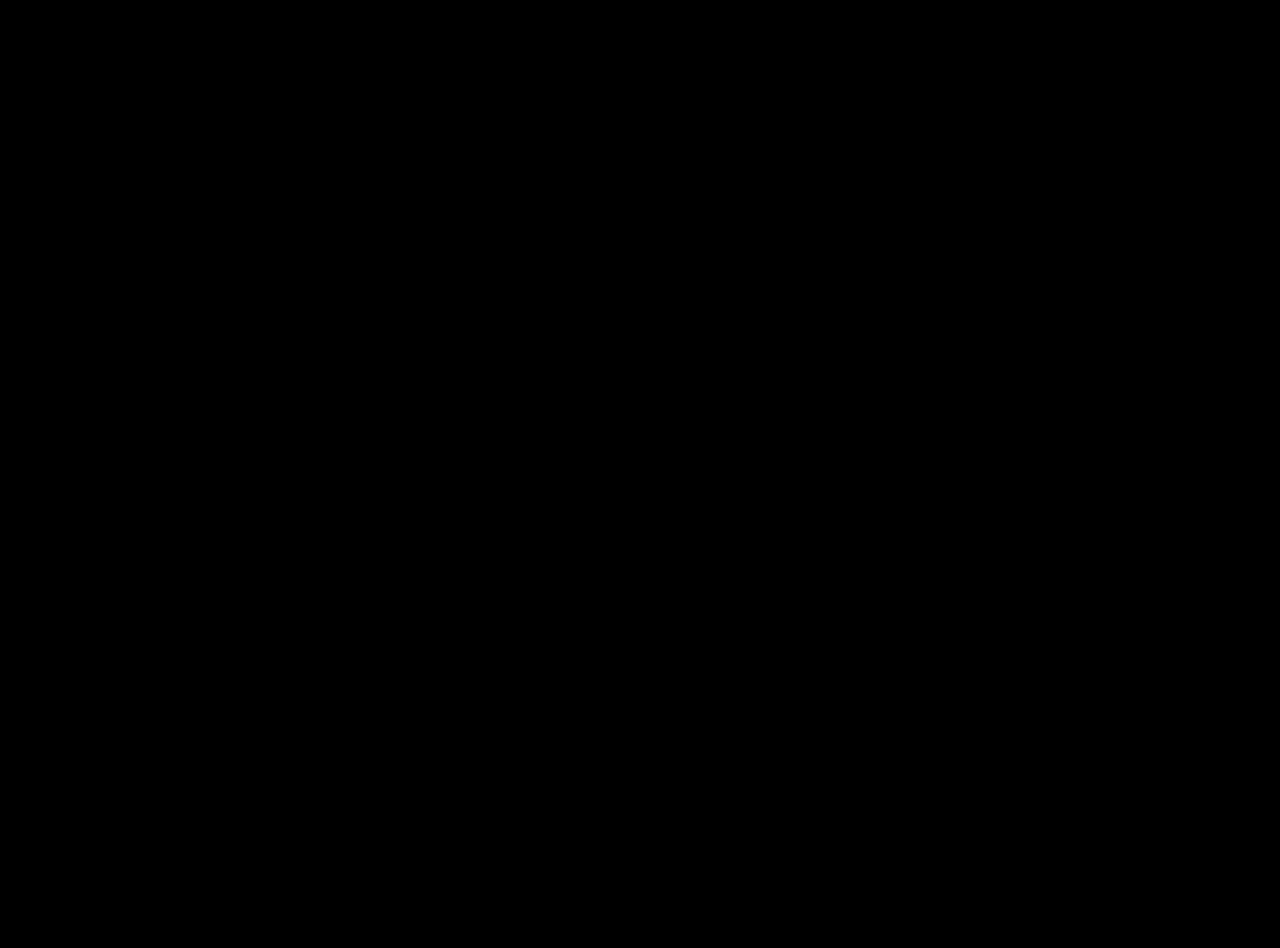
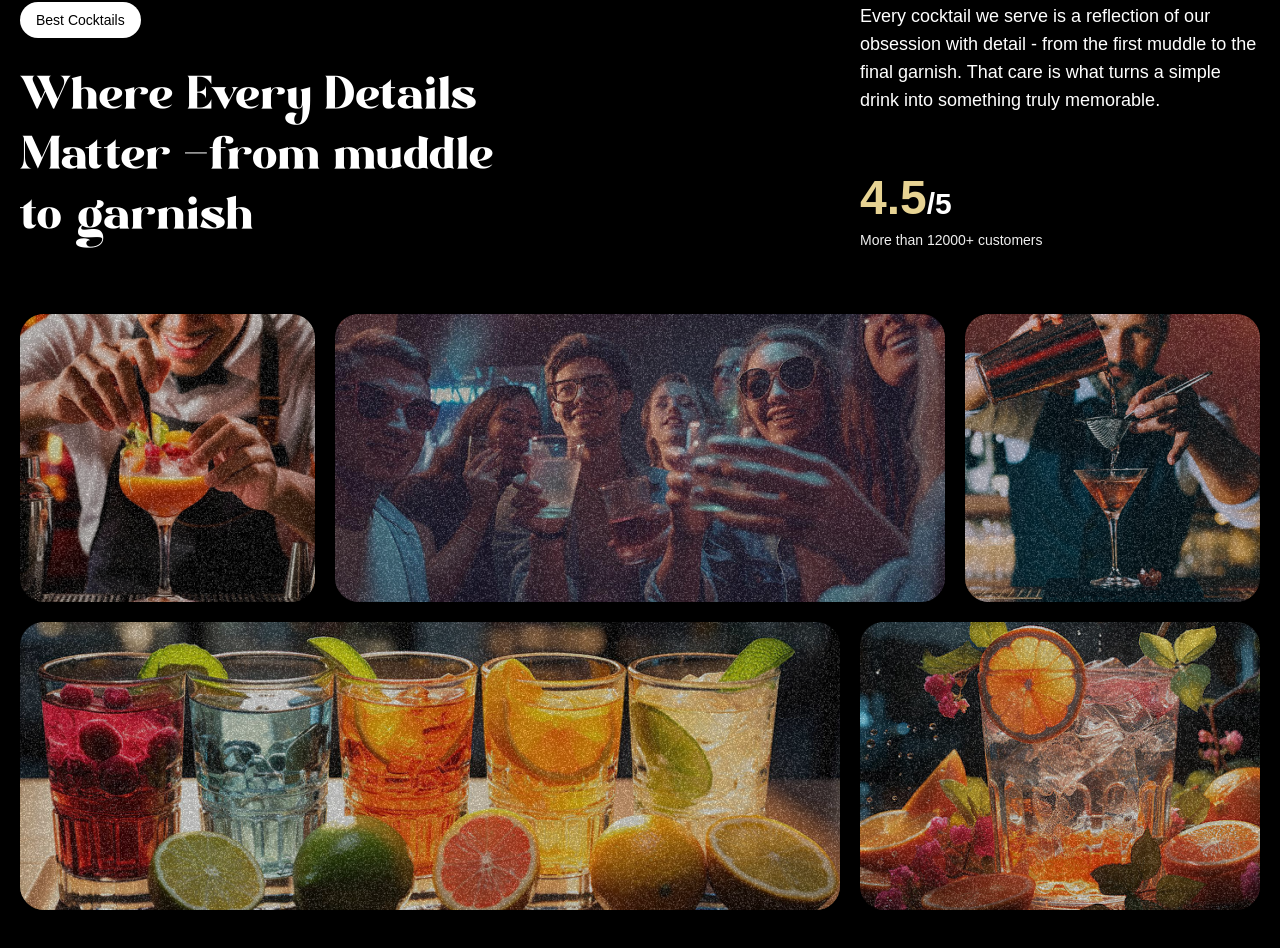
Before and after one commit to Hritvik-Singh-Bedi/gsap_cocktails, a React (Vite) app: page / in a window 1280 px wide. Shown: the part 1710-2658 px from the top of the page. Before the commit the page ends 1600 px from the top, so only its background shows below. Built offline with nearby package versions, Linux system fonts and the light colour scheme; a web font is replaced by a local one.

Commit message:
Implemented the About Section

```diff
--- a/src/App.jsx
+++ b/src/App.jsx
@@ -4,6 +4,7 @@
 import Navbar from './components/Navbar.jsx';
 import Hero from './components/Hero.jsx';
 import Cocktails from './components/Cocktails.jsx';
+import About from './components/About.jsx';
 
 gsap.registerPlugin(ScrollTrigger, SplitText);
 
@@ -13,6 +14,7 @@
         <Navbar />
         <Hero />
         <Cocktails />
+        <About />
     </main>
   )
 }
--- /dev/null
+++ b/src/components/About.jsx
@@ -0,0 +1,85 @@
+import React from 'react'
+import gsap from 'gsap';
+import { SplitText } from 'gsap/all';
+import { useGSAP } from '@gsap/react';
+
+const About = () => {
+    useGSAP(() => {
+        const titleSplit = SplitText.create('#about h2', {
+            type : 'words'
+        })
+
+        const scrollTimeline = gsap.timeline({
+            scrollTrigger : {
+                trigger: "#about",
+                start: "top center",
+
+            }
+        })
+
+        scrollTimeline
+        .from(titleSplit.words,{
+            opacity: 0, duration: 1, yPercent : 100 , ease: 'expo.out', stagger : 0.02
+        })
+        .from(".top-grid div, .bottom-grid div", {
+            opacity:0, duratrion:1, ease:'power1.inOut', stagger:0.04
+        }, "-=0.5")
+    })
+
+  return (
+    <div id="about">
+        <div className='mb-16 md:px-0 px-5'>
+            <div className = "content">
+                <div className = "md:col-span-8">
+                    <p className = "badge">Best Cocktails</p>
+                    <h2>
+                        Where Every Details Matter <span className='text-white'>-</span>
+                        from muddle to garnish
+                    </h2>
+                </div>
+                <div className="sub-content">
+                    <p>
+                        Every cocktail we serve is a reflection of our obsession with detail - from the first muddle to the final garnish. That care is what turns a simple drink into something truly memorable.
+                    </p>
+                    <div>
+                        <p className = "md:text-3xl text-xl font-bold">
+                            <span>4.5</span>/5
+                        </p>
+                        <p className = "text-sm text-white-100">
+                            More than 12000+ customers
+                        </p>
+                    </div>
+                </div>
+            </div>
+        </div>
+
+        <div className = "top-grid">
+            <div className="md:col-span-3">
+                <div className="noisy" />
+                <img src="/images/abt1.png" alt="grid-png-1" />
+            </div>
+            <div className="md:col-span-6">
+                <div className="noisy" />
+                <img src="/images/abt2.png" alt="grid-png-1" />
+            </div>
+            <div className="md:col-span-3">
+                <div className="noisy" />
+                <img src="/images/abt5.png" alt="grid-png-1" />
+            </div>
+        </div>
+
+        <div className="bottom-grid">
+            <div className="md:col-span-8">
+                <div className="noisy" />
+                <img src="/images/abt3.png" alt="grid-png-1" />
+            </div>
+            <div className="md:col-span-4">
+                <div className="noisy" />
+                <img src="/images/abt4.png" alt="grid-png-1" />
+            </div>
+        </div>
+    </div>
+  )
+}
+
+export default About
--- a/src/components/Cocktails.jsx
+++ b/src/components/Cocktails.jsx
@@ -26,7 +26,7 @@
     })
   });
   return (
-    <section id="cocktails" className = "Noisy">
+    <section id="cocktails" className = "noisy">
         <img src="/images/cocktail-left-leaf.png" alt="l-leaf" id="c-left-leaf" />
         <img src="/images/cocktail-right-leaf.png" alt="r-leaf" id="c-right-leaf" />
 
```
